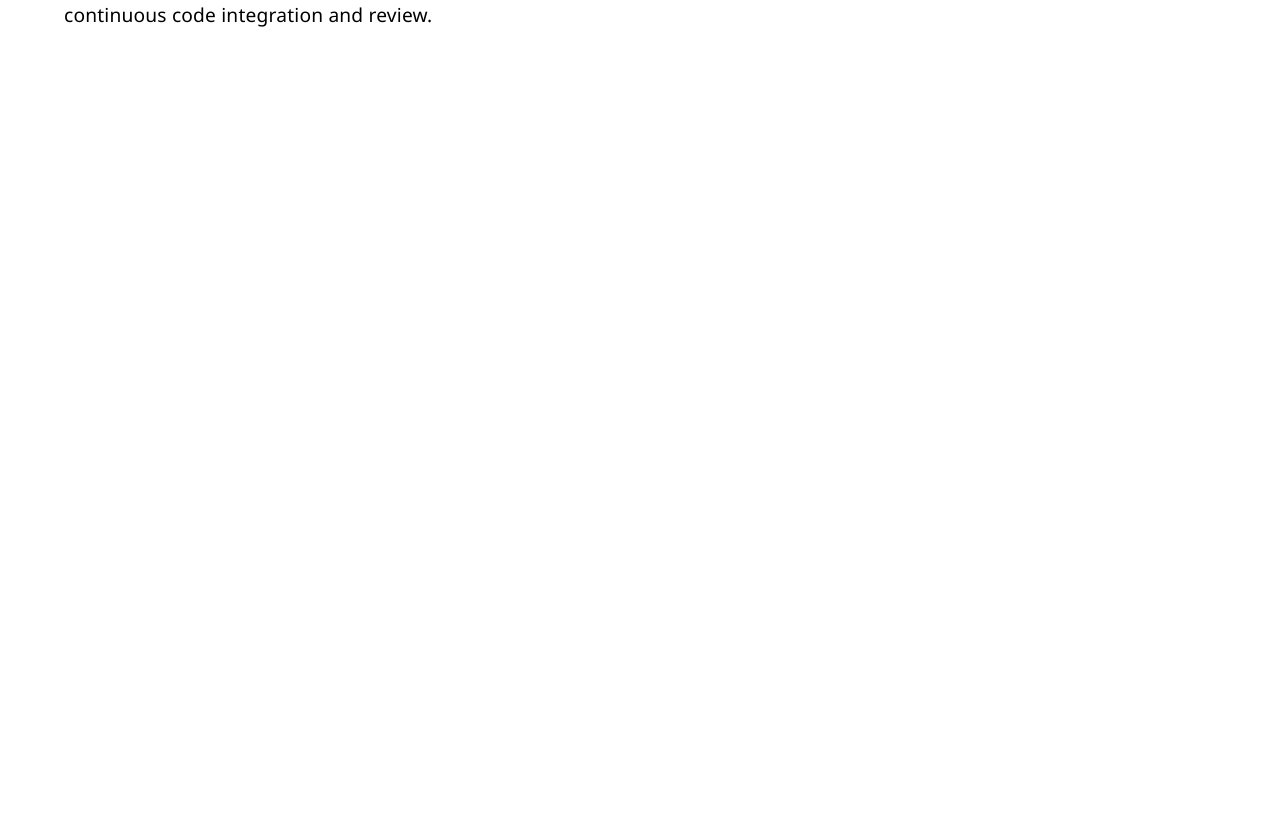
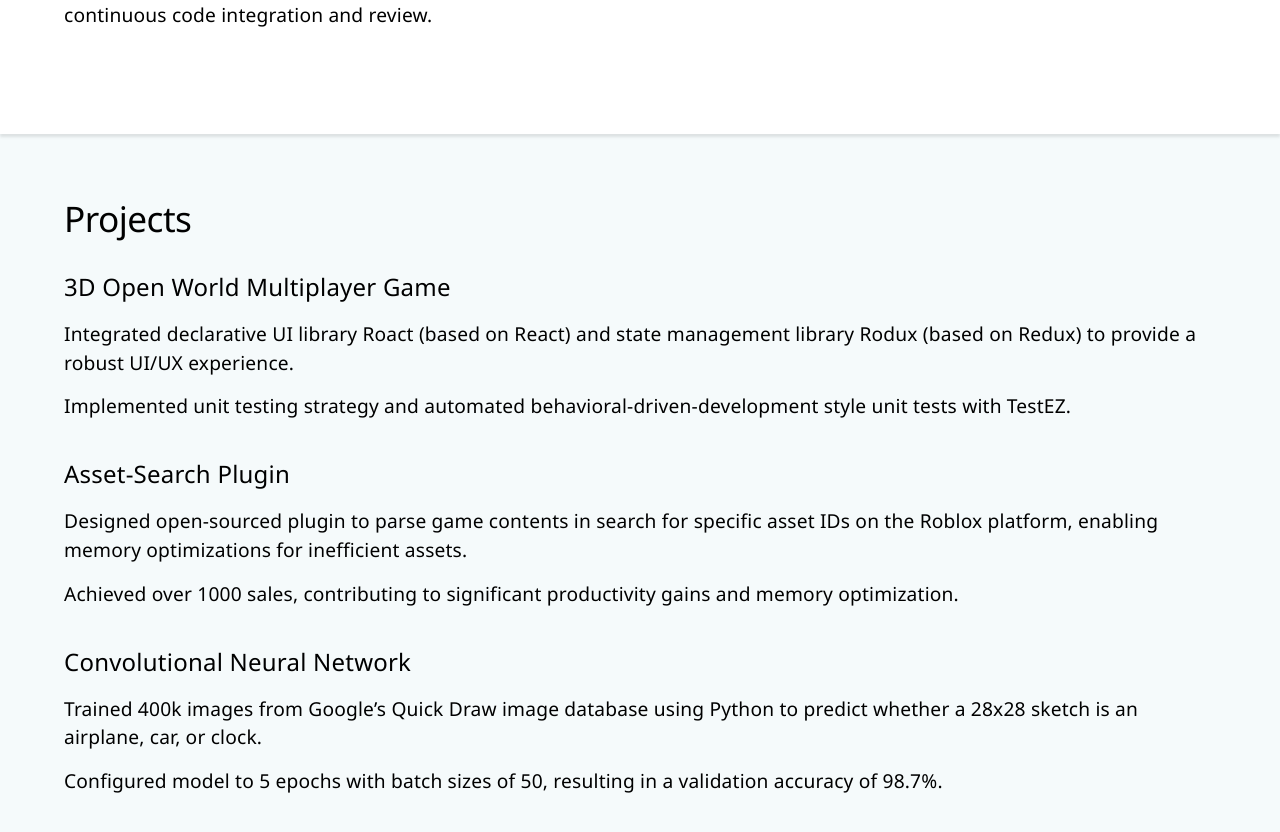
Before and after one commit to chriscerie/chriscerie.github.io, a React (Create React App) app: page / in a window 1280 px wide. Shown: the part 1584-2416 px from the top of the page. Before the commit the page ends 1713 px from the top, so only its background shows below. Built offline with nearby package versions, Linux system fonts and the light colour scheme.

Commit message:
Add projects section

```diff
--- a/src/App/index.tsx
+++ b/src/App/index.tsx
@@ -3,6 +3,7 @@ import './index.css';
 import About from './pages/About';
 import Home from './pages/Home';
 import Employment from './pages/Employment';
+import Projects from './pages/Projects'
 import Header from './components/Header';
 import HorizontalBar from './components/HorizontalBar';
 import circle_arrow from '../images/circle_arrow.png';
@@ -11,6 +12,7 @@ function App() {
   const homeRef = useRef<HTMLDivElement>(null);
   const aboutRef = useRef<HTMLDivElement>(null);
   const employmentRef = useRef<HTMLDivElement>(null);
+  const projectsRef = useRef<HTMLDivElement>(null);
 
   return (
     <div className="App">
@@ -24,7 +26,10 @@ function App() {
         }, {
           linkName: "Employment",
           linkRef: employmentRef,
-        }
+        }, {
+          linkName: "Projects",
+          linkRef: projectsRef,
+        },
       ]}/>
       <Home homeRef={ homeRef }/>
       <HorizontalBar direction="down">
@@ -35,6 +40,8 @@ function App() {
       <About aboutRef={ aboutRef }/>
       <HorizontalBar direction="up" />
       <Employment employmentRef={ employmentRef }/>
+      <HorizontalBar direction="down" />
+      <Projects projectsRef={ projectsRef }/>
     </div>
   );
 }
--- /dev/null
+++ b/src/App/pages/Projects/ProjectEntry.css
@@ -0,0 +1,4 @@
+.project-entry-container {
+  width: 100%;
+  padding-bottom: 20px;
+}
--- /dev/null
+++ b/src/App/pages/Projects/ProjectEntry.tsx
@@ -0,0 +1,48 @@
+import React from "react";
+import "./ProjectEntry.css";
+import { makeStyles } from "@material-ui/core/styles";
+import Typography from "@material-ui/core/Typography";
+
+const useStyles = makeStyles({
+  h2: {
+    fontSize: "1.5rem",
+    fontFamily: "Segoe UI, Ubuntu, Roboto, Open Sans, Helvetica Neue, sans-serif",
+    fontWeight: "normal",
+    marginBottom: 15,
+  },
+  body1: {
+    fontSize: "1.2rem",
+    fontFamily: "Segoe UI, Ubuntu, Roboto, Open Sans, Helvetica Neue, sans-serif",
+    fontWeight: "lighter",
+    marginBottom: 15,
+  },
+});
+
+type defaultProps = {
+    projectName: string,
+  description: Array<string>,
+}
+
+function ProjectEntry(props: defaultProps) {
+  const classes = useStyles();
+
+  return (
+    <div className="project-entry-container">
+      <Typography className={classes.h2}>
+        {props.projectName}
+      </Typography>
+      {props.description.map((descriptionEntry: string) => (
+        <Typography className={classes.body1}>
+          {descriptionEntry}
+        </Typography>
+      ))}
+    </div>
+  );
+}
+
+ProjectEntry.defaultProps = {
+    projectName: "",
+  description: [],
+}
+
+export default ProjectEntry;
--- /dev/null
+++ b/src/App/pages/Projects/index.css
@@ -0,0 +1,4 @@
+.projects {
+  background-color: rgb(245, 250, 251);
+  top: 0;
+}
--- /dev/null
+++ b/src/App/pages/Projects/index.tsx
@@ -0,0 +1,57 @@
+import React from "react";
+import "./index.css";
+import { makeStyles } from "@material-ui/core/styles";
+import Container from "@material-ui/core/Container";
+import Typography from "@material-ui/core/Typography";
+import ProjectEntry from "./ProjectEntry";
+
+const useStyles = makeStyles({
+  h1: {
+    fontSize: "2.2rem",
+    fontFamily: "Segoe UI, Ubuntu, Roboto, Open Sans, Helvetica Neue, sans-serif",
+    fontWeight: "lighter",
+    marginBottom: 30,
+  },
+  body1: {
+    fontSize: "1.2rem",
+    fontFamily: "Segoe UI, Ubuntu, Roboto, Open Sans, Helvetica Neue, sans-serif",
+    fontWeight: "lighter",
+  },
+});
+
+function Projects(props: { projectsRef: React.RefObject<HTMLDivElement> }) {
+  const classes = useStyles();
+
+  return (
+    <div className="projects" ref={ props.projectsRef }>
+      <Container style={{ padding: "4rem clamp(1rem,5%, 7rem)" }}>
+        <Typography className={classes.h1} variant="h1">
+          Projects
+        </Typography>
+        <ProjectEntry
+          projectName="3D Open World Multiplayer Game"
+          description={[
+            "Integrated declarative UI library Roact (based on React) and state management library Rodux (based on Redux) to provide a robust UI/UX experience.",
+            "Implemented unit testing strategy and automated behavioral-driven-development style unit tests with TestEZ.",
+          ]}
+        />
+        <ProjectEntry
+          projectName="Asset-Search Plugin"
+          description={[
+            "Designed open-sourced plugin to parse game contents in search for specific asset IDs on the Roblox platform, enabling memory optimizations for inefficient assets.",
+            "Achieved over 1000 sales, contributing to significant productivity gains and memory optimization.",
+          ]}
+        />
+        <ProjectEntry
+          projectName="Convolutional Neural Network"
+          description={[
+            "Trained 400k images from Google’s Quick Draw image database using Python to predict whether a 28x28 sketch is an airplane, car, or clock.",
+            "Configured model to 5 epochs with batch sizes of 50, resulting in a validation accuracy of 98.7%.",
+          ]}
+        />
+      </Container>
+    </div>
+  );
+}
+
+export default Projects;
```
